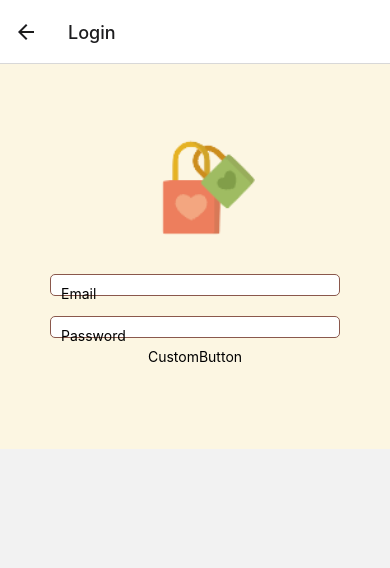
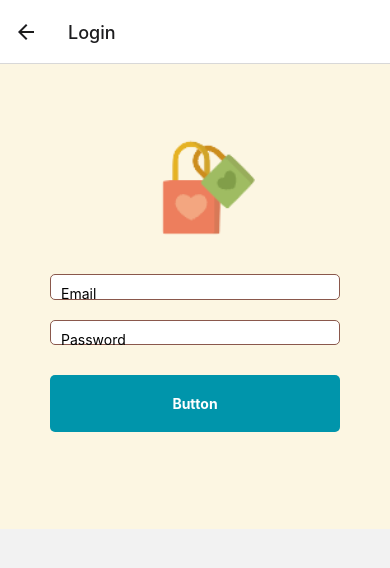
Before and after one commit to T-Wan-Lin/ChillPills-App, a React Native app in the folder ChillPills/: screen /Login in a window 390 px wide. Shown: the top 568 px of the page. Built offline with nearby package versions, Linux system fonts and the light colour scheme.

Commit message:
Login UI

```diff
--- a/ChillPills/Components/CustomButton.js
+++ b/ChillPills/Components/CustomButton.js
@@ -1,18 +1,30 @@
 import React from 'react'
-import { View, Text, StyleSheet } from 'react-native'
+import { View, Text, StyleSheet, Pressable } from 'react-native'
 
 
 const CustomButton = () => {
   return (
-    <View>
-      <Text> CustomButton </Text>
+    <View style = {styles.container}>
+      <Text style = {styles.text}> Button </Text>
     </View>
   );
 };
 
 const styles = StyleSheet.create({
-    container: {},
-    text: {}
+    container: {
+        backgroundColor: '#0095AB',
+        width: '100%',
+        padding: 20,
+        marginVertical: 20,
+        alignItems: 'center',
+        borderRadius: 5,
+
+
+    },
+    text: {
+        fontWeight: 'bold',
+        color: '#FFFFFF',
+    }
 });
 
 export default CustomButton
```
